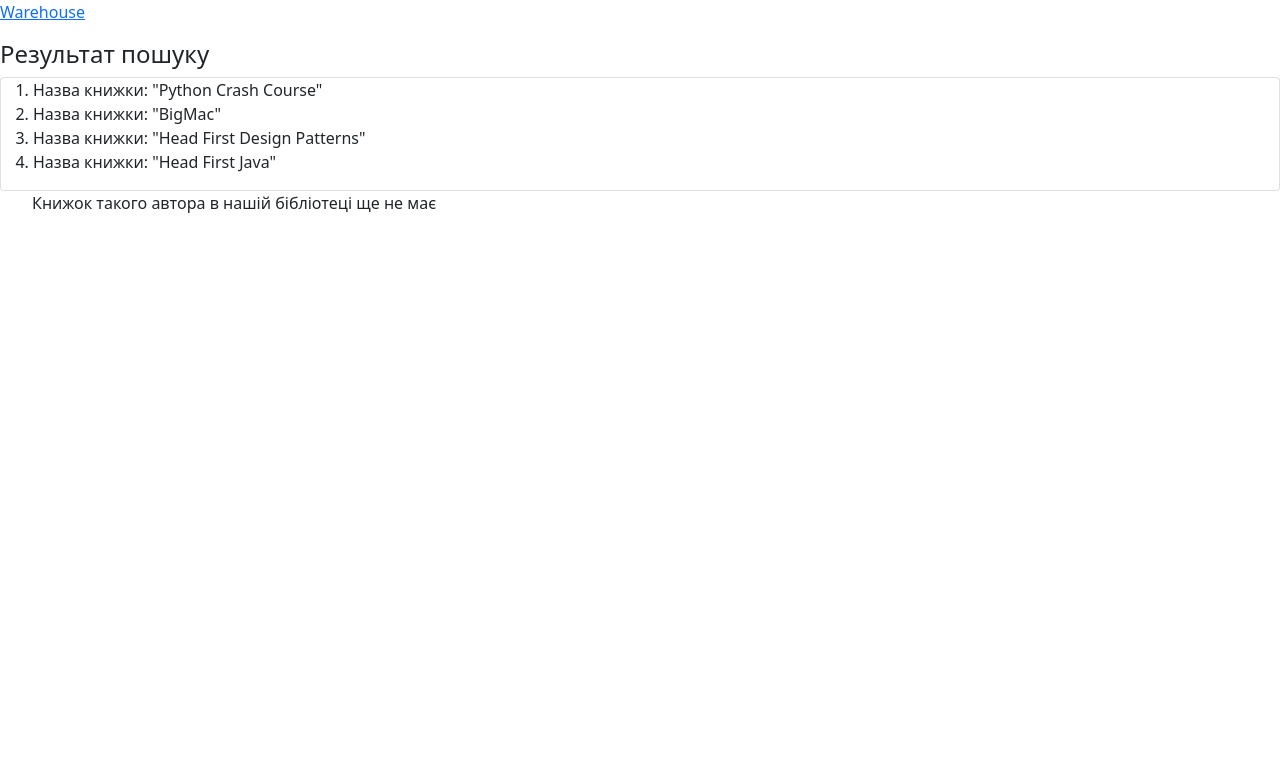
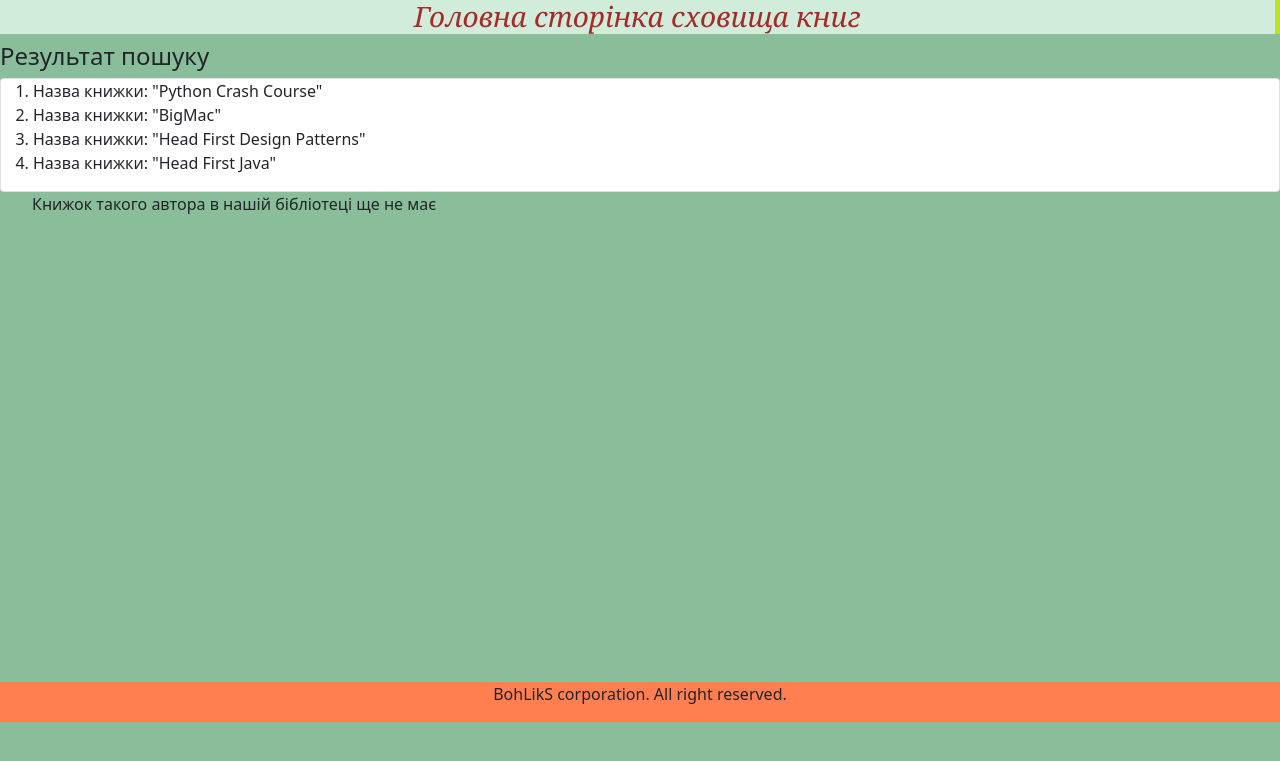
Before and after one commit to yatagan/ILS, a Django app: page /warehouse/search_book/ in a window 1280 px wide. Shown: the top 761 px of the page. Run offline with Django 4.2, Linux system fonts and the light colour scheme; data comes from the database, SQL or seed files in the repository.

Commit message:
change CSS warehouse

```diff
--- /dev/null
+++ b/warehouse/static/warehouse/css/warehouse.css
@@ -0,0 +1,42 @@
+body {
+    background: #8abe9b;
+}
+
+header {
+    height: 30%;
+    background-color: #d1ecda;
+    text-align: center;
+    border-right: 5px solid #bfe321;
+    font-family: Cambria, Cochin, Georgia, Times, 'Times New Roman', serif;
+    font-style: italic;
+    color: brown;
+
+}
+main {
+    height: 40em;
+}
+
+
+main .card_left {
+    float: left;
+    text-align: center;
+    background-color: #bfe321;
+    height: 40em;
+    width: 49%;
+
+}
+
+main .card_right {
+    float: right;
+    text-align: center;
+    background-color: rgb(223, 174, 49);
+    height: 40em;
+    width: 49%;
+
+}
+
+footer {
+    height: 2.5em;
+    text-align: center;
+    background-color: coral;
+}
--- a/warehouse/templates/warehouse/base.html
+++ b/warehouse/templates/warehouse/base.html
@@ -1,3 +1,4 @@
+{% load static %}
 <!DOCTYPE html>
 <html lang="en">
   <head>
@@ -5,18 +6,18 @@
     <meta http-equiv="X-UA-Compatible" content="IE=edge">
     <meta name="viewport" content="width=device-width, initial-scale=1.0">
     <link rel="stylesheet" href="https://cdn.jsdelivr.net/npm/bootstrap@5.1.3/dist/css/bootstrap.min.css">
+    <link rel="stylesheet" href="{% static 'warehouse/css/warehouse.css' %}">
     <title>Warehouse</title>
   </head>
   <body>
-    <header></header>
+    <header>
+      <h3>Головна сторінка сховища книг</h3>
+    </header>
     <main>
-      <p>
-        <a href="{% url 'warehouse:index' %}">Warehouse</a>
-      </p>
-      <div>
-        {% block content %}{% endblock content %}
-      </div>
+      {% block content %}{% endblock content %}
     </main>
-    <footer></footer>
+    <footer>
+      <p>BohLikS corporation. All right reserved.</p>
+    </footer>
   </body>
 </html>
```
Also changed, not shown: warehouse/templates/warehouse/index.html (+13 -6 lines), warehouse/views.py (+2 -7 lines).
